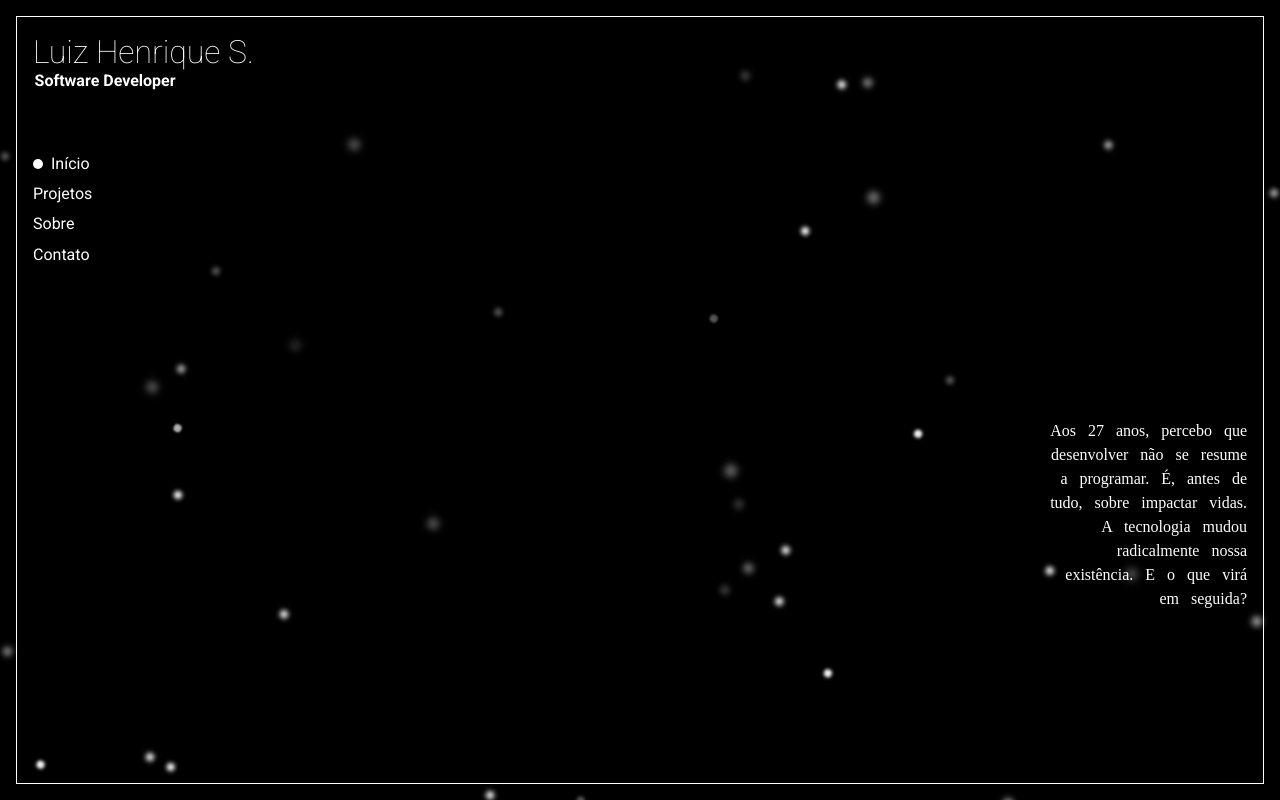
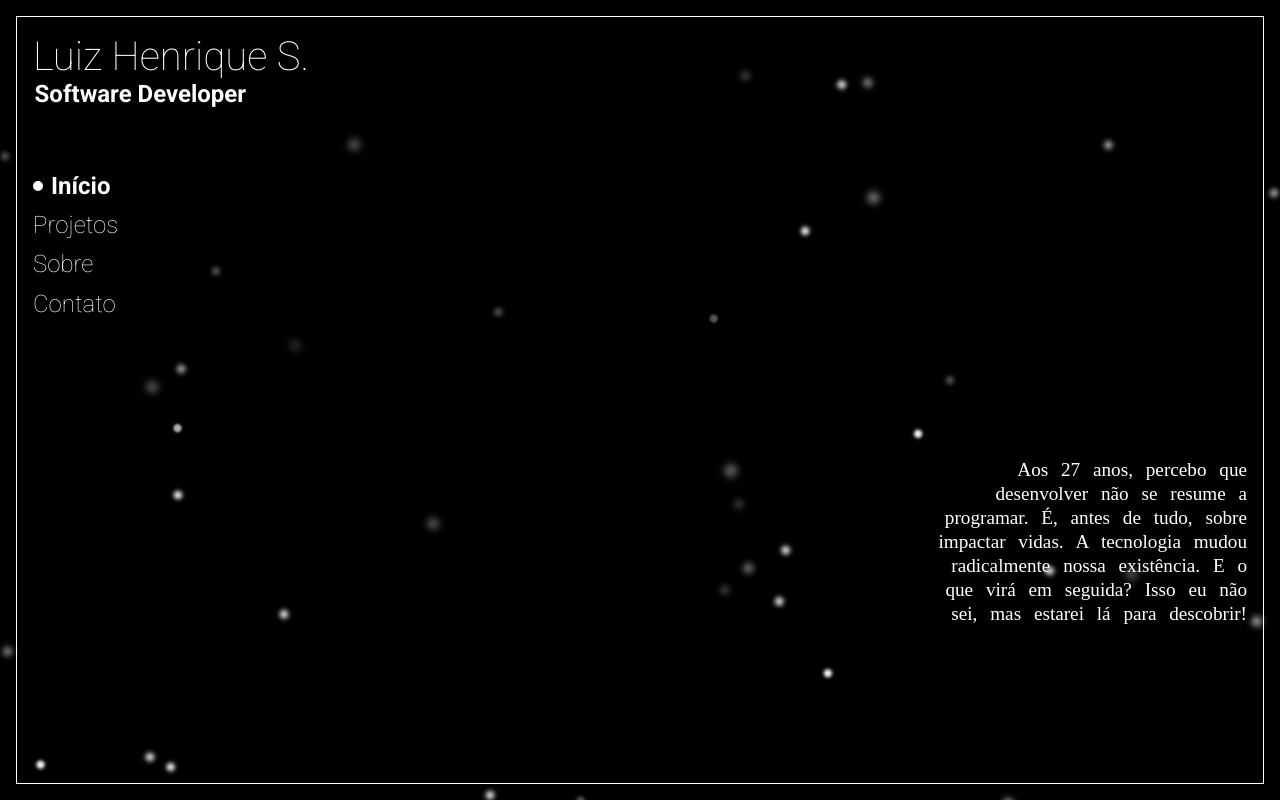
Before and after one commit to lhsacramento/personalSite, a React (Vite) app: page / in a window 1280 px wide. Built offline with nearby package versions, Linux system fonts and the light colour scheme; the HTML template or start-up script is replaced by a standard one.

Commit message:
all  resources comtempled

```diff
--- a/src/App.tsx
+++ b/src/App.tsx
@@ -9,10 +9,41 @@ import "./styles/background.css";
 
 
 function App() {
+  const [page, setPage] = useState("home");
+  const [btHome, setBtHome] = useState(true);
+  const [btProjects, setBtProjects] = useState(false);
+  const [btAbout, setBtAbout] = useState(false);
+  const [btContact, setBtContact] = useState(false);
 
-  const [page, setPage] = useState("home");;
   function handleChangePage(nextPage: string){
     setPage(nextPage);
+
+    switch(nextPage){
+      case "home":
+        setBtHome(true);
+        setBtProjects(false);
+        setBtAbout(false);
+        setBtContact(false);
+        break;
+      case "projects":
+        setBtHome(false);
+        setBtProjects(true);
+        setBtAbout(false);
+        setBtContact(false);
+        break;
+      case "about":
+        setBtHome(false);
+        setBtProjects(false);
+        setBtAbout(true);
+        setBtContact(false);
+        break;
+      case "contact":
+        setBtHome(false);
+        setBtProjects(false);
+        setBtAbout(false);
+        setBtContact(true);
+        break;
+    }
   }
 
   return (
@@ -81,26 +112,26 @@ function App() {
 
         <ContentContainer>
           <MenuContainer>
-            <ButtonMenu onClick={() => {handleChangePage('home')}}>
+            <ButtonMenu onClick={() => {handleChangePage('home')}} selectedButton={btHome}>
               {page === 'home' &&
-              <SelectedButton />
+                <SelectedButton />
               }
               Início
             </ButtonMenu>
 
-            <ButtonMenu onClick={() => {handleChangePage('projects')}}>
+            <ButtonMenu id="btnprojects" onClick={() => {handleChangePage('projects')}} selectedButton={btProjects}>
               {page === 'projects' &&
                 <SelectedButton/>
               }
               Projetos
             </ButtonMenu>
-            <ButtonMenu onClick={() => {handleChangePage('about')}}>
+            <ButtonMenu id="btnabout" onClick={() => {handleChangePage('about')}} selectedButton={btAbout}>
               {page === 'about' &&
                 <SelectedButton/>
               }
               Sobre
             </ButtonMenu>
-            <ButtonMenu onClick={() => {handleChangePage('contact')}}>
+            <ButtonMenu id="btncontact" onClick={() => {handleChangePage('contact')}} selectedButton={btContact}>
               {page === 'contact' &&
                 <SelectedButton/>
               }
@@ -115,7 +146,7 @@ function App() {
                 se resume a programar. É, antes de tudo,
                 sobre impactar vidas. A tecnologia mudou
                 radicalmente nossa existência.
-                E o que virá em seguida?</p>
+                E o que virá em seguida? Isso eu não sei, mas estarei lá para descobrir!</p>
               }
 
               {page === 'projects' &&
--- a/src/styles/appStyles.ts
+++ b/src/styles/appStyles.ts
@@ -29,6 +29,16 @@ export const ApresentationTitle = styled.div`
         color: white;
         margin-left: 1.1rem;
     }
+
+    @media (min-width: 700px) {
+        h1{
+            font-size: 2.5rem;
+        }
+
+        h2{
+            font-size: 1.5rem;
+        }
+    }
 `
 
 export const ContentContainer = styled.div`
@@ -43,17 +53,6 @@ export const MenuContainer = styled.div`
     display: flex;
     flex-direction: column;
     gap: 0.7rem;
-
-    button{
-        width: fit-content;
-        height: fit-content;
-        background-color: transparent;
-        color: white;
-        border: none;
-        cursor: pointer;
-        font-family: roboto;
-        font-size: 1rem;
-    }
 `
 
 export const HomeContainer = styled.div`
@@ -100,20 +99,43 @@ export const HomeContent = styled.div`
     div{
         color: white;
     }
+
+    @media (min-width: 700px) {
+        .homeParagraph{
+            max-width: 20rem;
+            font-size: 1.2rem;
+        }
+    }
 `
+interface ButtonProps{
+    selectedButton: boolean;
+}
 
-export const ButtonMenu = styled.button`
+export const ButtonMenu = styled.button<ButtonProps>`
     display: flex;
     align-items: center;
     gap: 0.5rem;
+    width: fit-content;
+    height: fit-content;
+    background-color: transparent;
+    color: white;
+    border: none;
+    cursor: pointer;
+    font-family: roboto;
+    font-size: 1rem;
+    font-weight: ${props => props.selectedButton ? 700 : 100};
 
     &:hover{
         font-weight: bold;
         scale: 1.1;
     }
+
+    @media (min-width: 700px) {
+        font-size: 1.5rem;
+    }
 `
 
-const myAppear = keyframes`
+const normalApper = keyframes`
     0%,100%{
         opacity: 0;
         translate: 30vw 0;
@@ -127,6 +149,20 @@ const myAppear = keyframes`
     }
 `
 
+const sizedApper = keyframes`
+    0%,100%{
+        opacity: 0;
+        translate: 10vw 0;
+        font-weight: normal;
+    }
+
+    50%{
+        opacity: 1;
+        translate: -10vw 0;
+        font-weight: bold;
+    }
+`
+
 export const SliderContainer = styled.div`
     height: 18rem;
     display: flex;
@@ -134,12 +170,7 @@ export const SliderContainer = styled.div`
     flex-direction: column;
     overflow-y: scroll;
     overflow-x: hidden;
-    -ms-overflow-style: none;
-    scrollbar-width: none;
-
-    ::-webkit-scrollbar{
-        display: none;
-    }
+    scrollbar-color: #FFF transparent;
 `
 
 interface SlideProjectProps{
@@ -152,18 +183,36 @@ export const SlideProject = styled.a<SlideProjectProps>`
     cursor: ${props => props.empty ? 'pointer' : null};
     text-align: right;
     width: 100%;
-    animation: ${myAppear} 1s linear;
-    animation-timeline: view();
     display: block;
     margin-top: 1rem;
 
+
     h3{
-            font-size: 1.5rem;
-        }
+        font-size: 1.5rem;
+    }
 
     p{
         width: 100%;
         font-size: 0.5rem;
+    }
+
+    @media (max-width: 699px) {
+        animation: ${normalApper} 1s linear;
+        animation-timeline: view();
+    }
+
+    @media (min-width: 700px) {
+        animation: ${sizedApper} 1s linear;
+        animation-timeline: view();
+
+        h3{
+            font-size: 2rem;
+        }
+
+        p{
+            width: 100%;
+            font-size: 1rem;
+        }
     }
 `
 
@@ -182,8 +231,29 @@ export const AboutContainer = styled.div`
     gap: 1rem;
     width: 100%;
     text-align: right;
+    animation: ${contentApper} 1s linear;
+    scrollbar-color: #FFF transparent;
 
-    animation: ${contentApper} 1s linear;
+    strong{
+        font-size: 1.2rem;
+    }
+
+    @media (min-width: 700px){
+        width: 70%;
+
+        h2{
+            font-size: 2rem;
+        }
+        p{
+            font-size: 1.5rem;
+
+            strong{
+                font-size: 1.7rem;
+            }
+        }
+
+
+    }
 `
 
 export const ContactContainer = styled.div`
@@ -204,4 +274,10 @@ export const ContactContainer = styled.div`
         color: white;
         text-decoration: underline;
     }
+
+    @media (min-width: 700px) {
+        span,a{
+            font-size: 1.5rem;
+        }
+    }
 `
```
